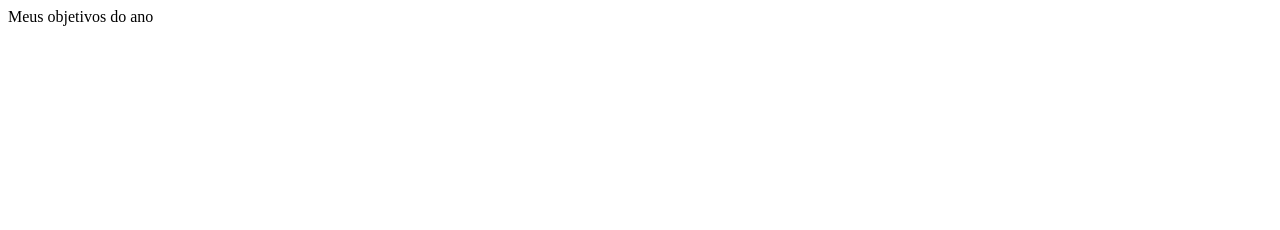
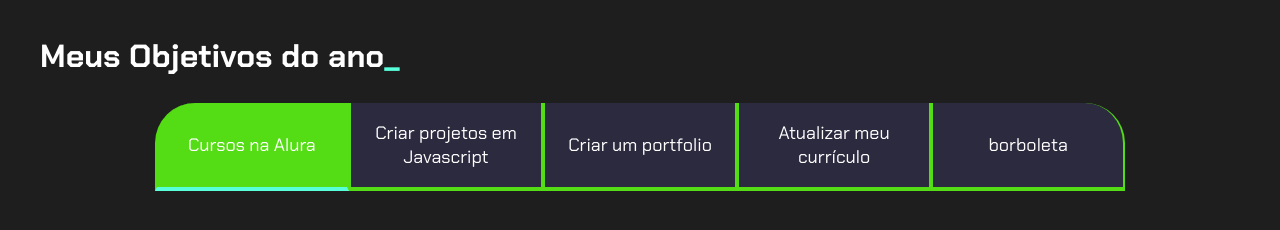
Before and after one commit to ANACRISTINAKRAUSE/matematica-II-3-ano, a plain HTML site: page index.html in a window 1280 px wide. Drawn offline with Linux system fonts and the light colour scheme.

Commit message:
Add files via upload

```diff
--- a/index.html
+++ b/index.html
@@ -1,14 +1,24 @@
 <!DOCTYPE html>
-<html lang="pt">
+<html lang="pt-br">
+
 <head>
     <meta charset="UTF-8">
-    <meta http-equiv="X-UA-Compatible" content="IE=edge">
     <meta name="viewport" content="width=device-width, initial-scale=1.0">
-    <title>Meus objetivo do ano</title>
+    <title>Meus objetivos do ano</title>
+    <link rel="stylesheet" href="style.css">
 </head>
+
 <body>
-    <section class="conteudo-principal"></section>
-    <h class="titulo copnteudo-principal">Meus objetivos do ano</h>
-    <div class="botoes"></div>
+    <section class="conteudo-principal">
+        <h2 class="titulo-principal">Meus Objetivos do ano<span>_</span></h2>
+        <div class="botoes">
+            <button class="botao ativo">Cursos na Alura</button>
+            <button class="botao">Criar projetos em Javascript</button>
+            <button class="botao">Criar um portfolio</button>
+            <button class="botao">Atualizar meu currículo</button>
+            <button class="botao">borboleta</button>
+        </div>
+    </section>
+    <script src="main.js"></script>
 </body>
 </html>
--- /dev/null
+++ b/main.js
@@ -0,0 +1,12 @@
+const botoes = document.querySelectorAll(".botao");
+
+for(let i=0;i <botoes.length;i++){
+    botoes[i].onclick = function(){
+
+        for(let j=0;j<botoes.length;j++){
+            botoes[j].classList.remove("ativo");
+        }
+
+        botoes[i].classList.add("ativo");
+    }
+}
--- a/style.css
+++ b/style.css
@@ -0,0 +1,81 @@
+@import url('https://fonts.googleapis.com/css2?family=Chakra+Petch:wght@400;700&display=swap');
+
+:root {
+    --cor-de-fundo: #1E1E1E;
+    --verde: #57ffdb;
+    --branco: #ffffff;
+    --botao-ativo: #54dd15;
+    --botao-inativo: rgba(58, 55, 94, 0.5);
+    --texto-fundo: rgba(10, 114, 211, 0.3);
+}
+
+body {
+    background-color: var(--cor-de-fundo);
+    color: var(--branco);
+    font-family: 'Chakra Petch', sans-serif;
+}
+
+
+.conteudo-principal {
+    display: flex;
+    flex-direction: column;
+    justify-content: center;
+    align-items: center;
+    max-width: 1200px;
+    width: 100%;
+    margin: 0 auto;
+}
+
+.titulo-principal {
+    text-align: left;
+    width: 100%;
+    font-size: 32px;
+}
+
+.titulo-principal span {
+    color: var(--verde);
+}
+
+
+.botao {
+    font-family: 'Chakra Petch', sans-serif;
+    background-color: var(--botao-inativo);
+    color: var(--branco);
+    display: flex;
+    justify-content: center;
+    padding: 1em;
+    font-size: 18px;
+    align-items: center;
+    width: 100%;
+    border-bottom: 4px solid var(--botao-ativo);
+    border-left: 2px solid var(--botao-ativo);
+    border-right: 2px solid var(--botao-ativo);
+    border-top: none;
+}
+
+.botao:first-child {
+    border-radius: 40px 40px 0 0;
+}
+
+.botoes {
+    display: block;
+}
+
+.ativo{
+    background-color: var(--botao-ativo);
+    border-bottom: 4px solid var(--verde);
+}
+
+@media screen and (min-width: 768px) {
+    .botoes {
+        display: flex;
+    }
+
+    .botao:first-child {
+        border-radius: 40px 0 0 0;
+    }
+
+    .botao:last-child {
+        border-radius: 0 40px 0 0;
+    }
+}
```
Also changed, not shown: 1 other file.
